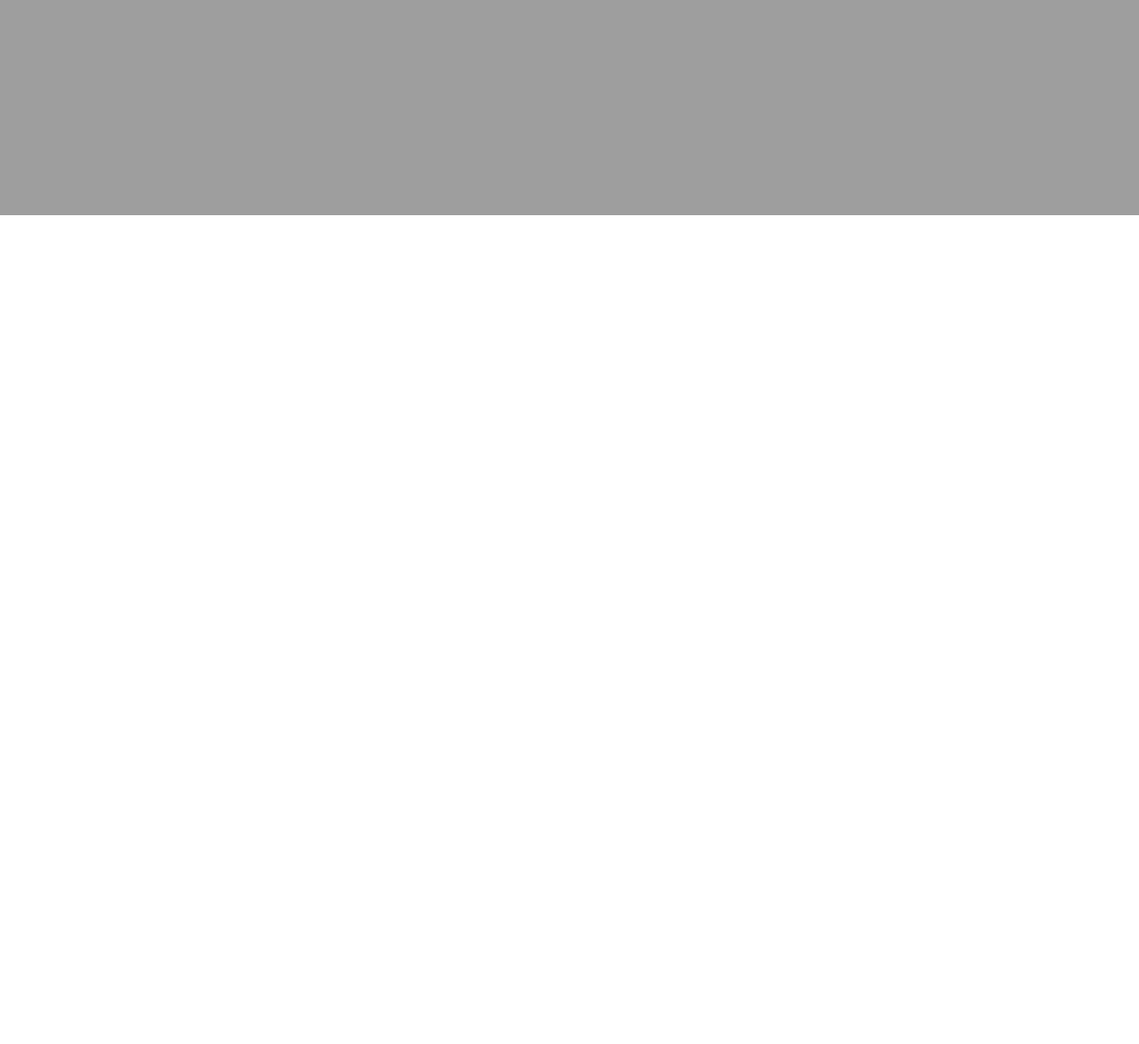
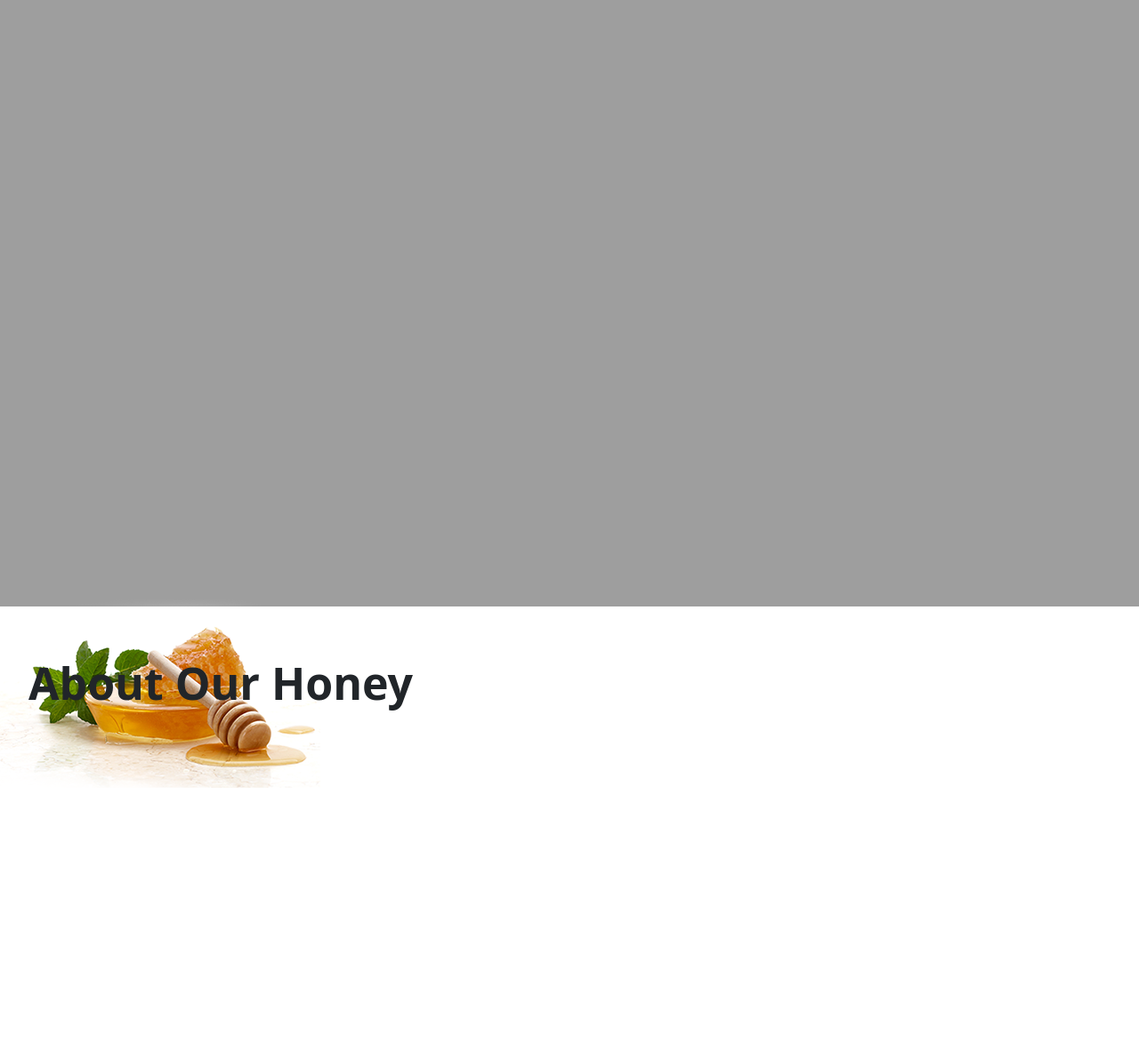
Before and after one commit to ammarahm69/Honey-Online, a plain HTML site: page index.html in a window 1280 px wide. Shown: the part 718-1892 px from the top of the page at 89% size. Before the commit the page ends 960 px from the top, so only its background shows below. Drawn offline with nearby package versions, Linux system fonts and the light colour scheme.

Commit message:
about-section startes

```diff
--- a/css/mobile.css
+++ b/css/mobile.css
@@ -9,7 +9,7 @@
     }
     .side-img {
         position: absolute;
-        top: 35rem;
+        top: 45rem;
         left: 0;
     }
 }
--- a/css/style.css
+++ b/css/style.css
@@ -9,7 +9,7 @@
   top: 0;
   position: absolute;
   width: 100%;
-  height: 120%;
+  height: 1400px;
   z-index: -2;
   background: url(../img/body_bg.png) no-repeat center center /cover
   ;
@@ -27,7 +27,7 @@
     /* height: 50%; */
 }
 nav{
-    margin-top: 20em;
+    margin-top: 16em;
     /* transform: rotate(180deg); */
 }
 .logo img{
@@ -92,7 +92,7 @@ ul {
 }
 .side-img {
     position: absolute;
-    top: 8%;
+    top: 12%;
     left: 65%;
 }
 .side-img img{
@@ -125,3 +125,28 @@ ul {
     color: #fff;
 
 }
+.about-sec{
+    width: 100%;
+    height: 500px;
+    /* border: 2px solid black; */
+    position: absolute;
+    top: 87rem;
+}
+.about-sec::before{
+    position: absolute;
+    content: " ";
+    background: url(../img/leaf-honey.png);
+    background-repeat: no-repeat;
+    width: 360px;
+    height: 212px;
+    top: 0;
+}
+.about-heading{
+    position: absolute;
+    top: 4rem;
+    left: 2rem;
+}
+.about-heading h1{
+    font-size: 50px;
+    font-weight: 700;
+}
--- a/index.html
+++ b/index.html
@@ -102,7 +102,7 @@
                         <h1>YOU CAN GET PURE HONEY HERE</h1>
                     </div>
                 </div>
-                <div class="col">
+                <div class="col mb-2">
                     <div class="side-img">
                         <img src="img/Banner-1.png" alt="">
                     </div>
@@ -126,6 +126,16 @@
     </div>
 
 
+<!-- About Section -->
+<div class="about-sec">
+    <div class="container">
+        <div class="row">
+            <div class="col">
+                <div class="about-heading text_align_left"><h1>About Our Honey</h1></div>
+            </div>
+        </div>
+    </div>
+</div>
 
 
 
```
Also changed, not shown: img/leaf-honey.png (added).
